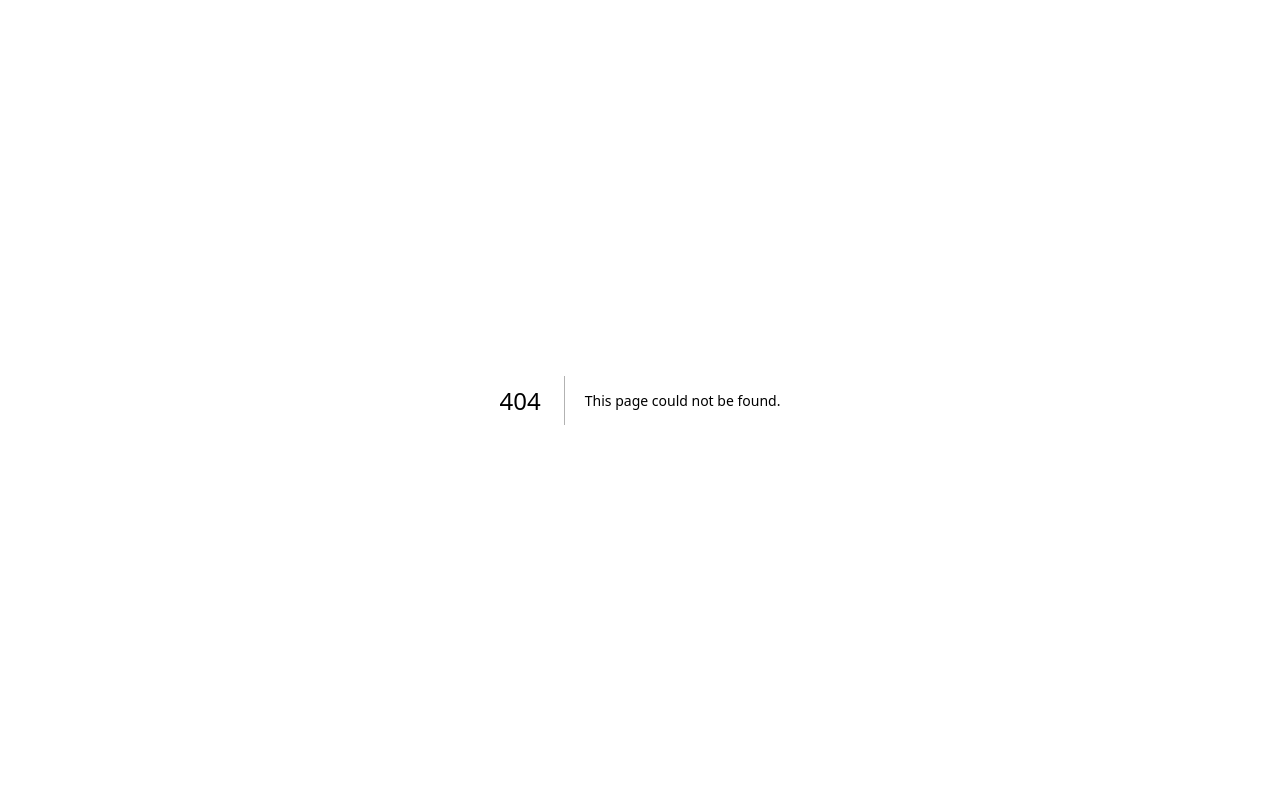
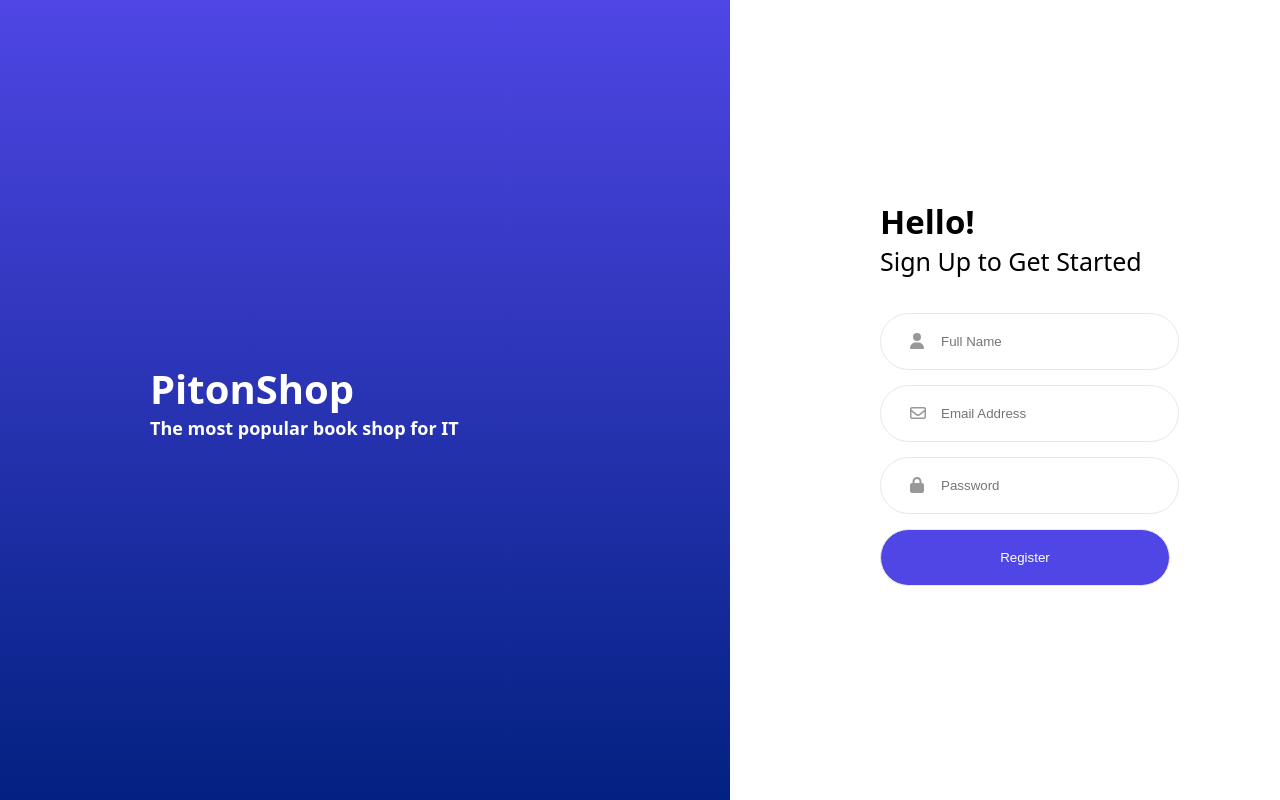
Before and after one commit to doganeraylin/product-catalog, a Next.js app: page /register in a window 1280 px wide. Before the commit this address had no page. Built offline with nearby package versions, Linux system fonts and the light colour scheme.

Commit message:
created a page for register

```diff
--- /dev/null
+++ b/pages/register/index.js
@@ -0,0 +1,9 @@
+import Register from "../../components/Register/Register"
+
+const registerPage = () => {
+    return (
+        <Register />
+    )
+}
+
+export default registerPage
```
